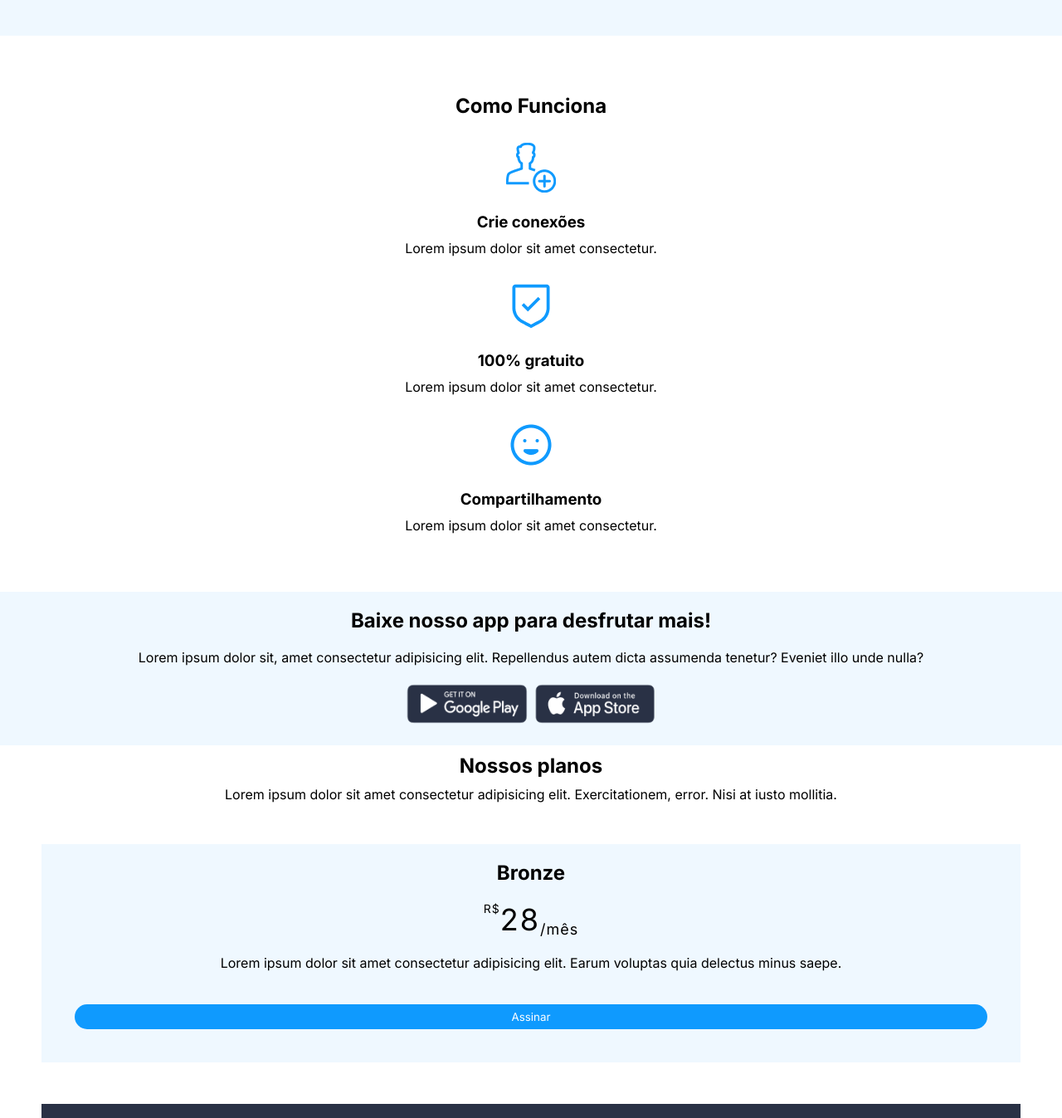
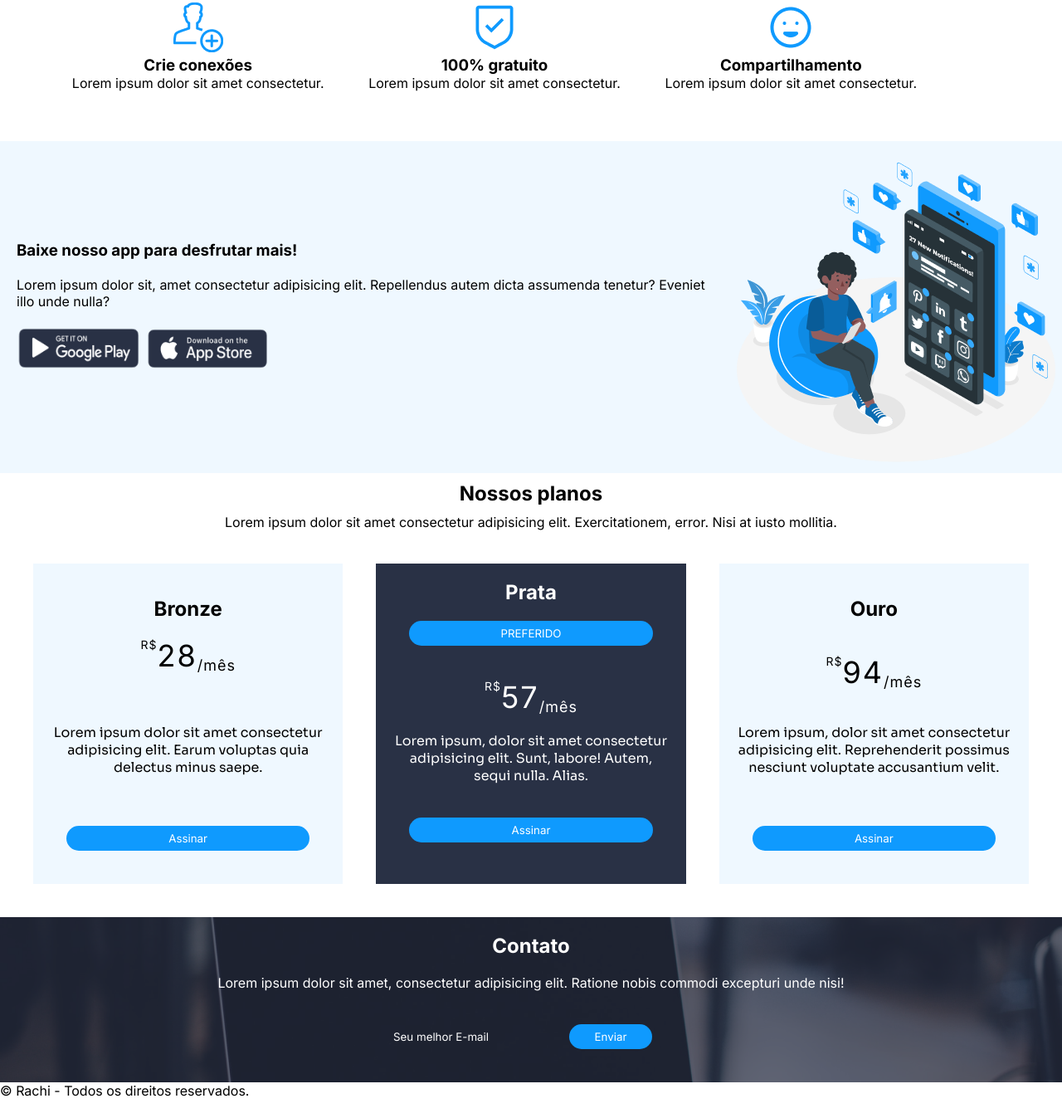
Before and after one commit to edsonbnasc/Rachi, a plain HTML site: page index.html in a window 1280 px wide. Shown: the part 530-1877 px from the top of the page at 83% size. After the commit the page ends 1854 px from the top, so only its background shows below. Drawn offline with nearby package versions, Linux system fonts and the light colour scheme.

Commit message:
termino site

```diff
--- a/index.html
+++ b/index.html
@@ -9,7 +9,7 @@
 </head>
 <body>
     <header>
-        <section class="container-grid header-style">
+        <section class="header-style">
             <div class="header-style__fixedheader">
             <img src="./assents/images/logo.png" alt="logopagina">
             <button id="handleNavbar">
@@ -43,6 +43,8 @@
         <main>
              <section class="container-grid main-style">
 <h1> Como Funciona</h1>
+<section class="cards_site">
+
     <div>
         <img src="./assents/icons/crieconexoes.png" alt="cards">
         <article>
@@ -66,8 +68,11 @@
 
         </article>
     </div>
+</section>
 
 </section>
+
+<section class="imagem_site">
     <section class="plays-style">
         <h1>Baixe nosso app para desfrutar mais!</h1>
         <p>Lorem ipsum dolor sit, amet consectetur adipisicing elit. Repellendus autem dicta assumenda tenetur? Eveniet illo unde nulla?</p>
@@ -76,16 +81,24 @@
             <img src="./assents/images/appstore.png" alt="appstore">
         </div>
     </section>
+    <img class="imagem_celular" src="./assents/images/telacelular.png" alt="imagem celular">
+</section>
     <section class="plan-style">
                 <h1>Nossos planos</h1>
                 <P>Lorem ipsum dolor sit amet consectetur adipisicing elit. Exercitationem, error. Nisi at iusto mollitia.</P>
              </section>
 
+
+<section class="cards_site">
     <section class="main-style" style="background-color: var(--corfundo);">
+        <br>
         <h2>Bronze</h2>
+        <!-- <h1>R$ 28/mês</h1> -->
         <div class="preco">R$ <span class="valor">28</span><span class="centavos">/mês</span></div>
-                <!-- <h1>R$ 28/mês</h1> -->
+        <br>
+        <br>
         <p>Lorem ipsum dolor sit amet consectetur adipisicing elit. Earum voluptas quia delectus minus saepe.</p>
+        <br>
         <button>Assinar</button>
 
     </section>
@@ -94,28 +107,33 @@
         <h2>Prata</h2>
         <button>PREFERIDO</button>
         <div class="preco">R$ <span class="valor">57</span><span class="centavos">/mês</span></div>
+
         <!-- <h1>R$ 57/</h1><h4>mês</h4> -->
         <p>Lorem ipsum, dolor sit amet consectetur adipisicing elit. Sunt, labore! Autem, sequi nulla. Alias.</p>
         <button>Assinar</button>
     </section>
 
     <section class="main-style" style="background-color: var(--corfundo);">
+        <br>
         <h2>Ouro</h2>
+        <!-- <h1>R$ 94/mês</h1> -->
+        <br>
         <div class="preco">R$ <span class="valor">94</span><span class="centavos">/mês</span></div>
-                <!-- <h1>R$ 94/mês</h1> -->
+        <br>
         <p>Lorem ipsum, dolor sit amet consectetur adipisicing elit. Reprehenderit possimus nesciunt voluptate accusantium velit.</p>
+        <br>
         <button>Assinar</button>
+    </section>
 </section>
 
              <section class="contato">
                 <h1>Contato</h1>
                 <p>Lorem ipsum dolor sit amet, consectetur adipisicing elit. Ratione nobis commodi excepturi unde nisi!</p>
-
+                <div class="contatos">
                     <input type="text" placeholder="Seu melhor E-mail">
                     <hr>
-
-
                     <button>Enviar</button>
+                </div>
                 </section>
 
         </main>
--- a/styles/style.css
+++ b/styles/style.css
@@ -56,7 +56,6 @@ header{
     transform: translateX(100%);
     transition: all 0.3 ease;
     display: block;
-
 }
 
 .nav_bar.open{
@@ -104,6 +103,7 @@ justify-content: space-evenly;
     width: 120px;
     height: 30px;
     color: white;
+    margin-top: 20px;
     background-color: var(--fundoazul);
     border-radius: 20px;
     border: none;
@@ -127,9 +127,10 @@ justify-content: space-evenly;
 
 .main-style{
     display: flex;
+    width: 90%;
     flex-direction: column;
     padding: 20px;
-    margin: 50px;
+    margin: 20px;
     text-align: center;
     /* border: 2px solid black; */
 }
@@ -137,13 +138,14 @@ justify-content: space-evenly;
 .main-style>p{
     margin-top: 20px;
     margin-bottom: 20px;
+    font-family: var(--fontsecondaria);
 }
 
  .main-style>div>img{
     margin: 30px 0 10px 0;
  }
  .main-style>div>article>h3{
-    margin: 10px;
+    margin: 20px;
  }
 .main-style>button{
     /* width: 120px; */
@@ -207,8 +209,8 @@ justify-content: space-evenly;
     text-align: center;
 }
 
-.contato>button{
-    border: 2px solid yellow;
+.contatos>button{
+
     width: 320px;
     height: 30px;
     color: white;
@@ -216,7 +218,6 @@ justify-content: space-evenly;
     background-color: var(--fundoazul);
     border-radius: 20px;
     border: none;
-
     cursor: pointer;
 }
 input{
@@ -227,9 +228,76 @@ input{
 input::placeholder{
     color: white;
 }
+.imagem_celular{
+    display: none;
+}
+
 
 
 /* orientacao desktop */
 @media screen and (orientation:landscape) {
+    .article-style{
+        font-size: 20px;
+        width: 350px;
+
+    }
+    #handleNavbar {
+        display: none;
+    }
+    .header-style{
+        flex-direction: row;
+        justify-content: space-evenly
+    }
+    .nav_bar>ul{
+    }
+    .container-grid>div{
+       border: 2px solid black;
+
+   }
+
+    .cards_site{
+        display: flex;
+        justify-content: center;
+        margin: 20px;
+
+    }
+    .cards_site>div{
+        width: 90%;
+    }
+
+    .imagem_site{
+        display: flex;
+        clear: both;
+        background-color: var(--corfundo);
+    }
+    .plays-style{
+        align-items: start;
+        text-align: start;
+    }
+   .contato{
+    display: flex;
+    text-align: center;
+    align-items: center;
+   }
+   .contatos{
+    display: flex;
+   }
+   .contatos>button{
+    color: white;
+    height: 30px;
+    width: 100px;
+    margin: 20px;
+    background-color: var(--fundoazul);
+    border-radius: 20px;
+    border: none;
+    cursor: pointer;
+   }
+   hr{
+    display: none;
+   }
+   .imagem_celular{
+    display: block;
+   }
+
 
 }
```
Lines whose indentation alone changed are shown as unchanged.
